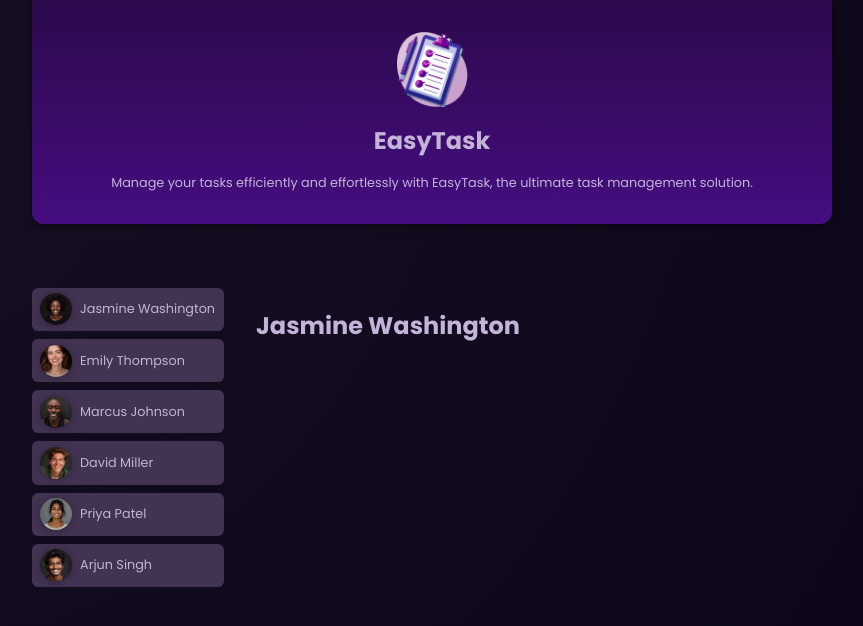
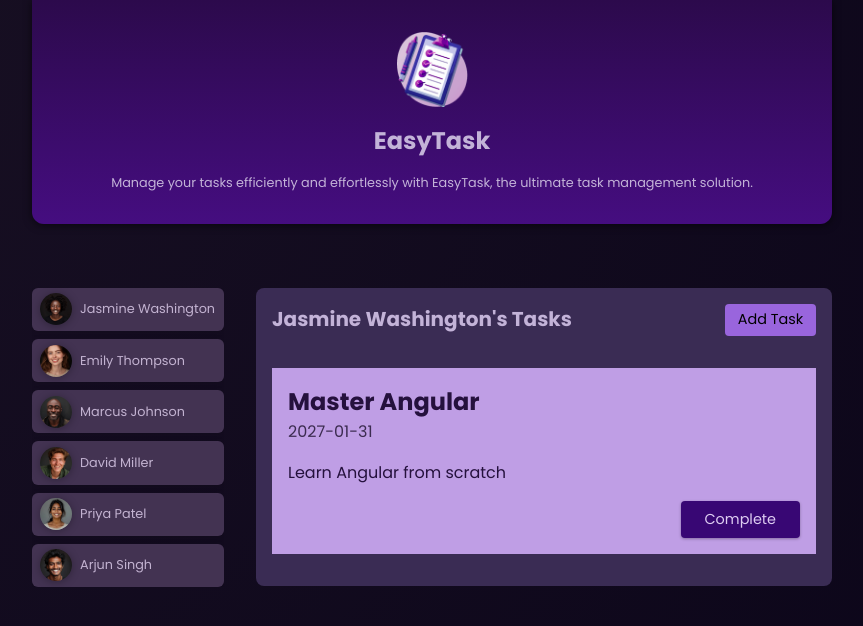
Before and after one commit to bhupi29491/first-angular-app, an Angular app: page / in a window 1280 px wide. Both pictures are taken after a click on the button "Jasmine Washington". Shown: the top 626 px of the page, without its empty margins (208-1071 px from the left). Built offline with nearby package versions, Linux system fonts and the light colour scheme.

Commit message:
Added task component and added models in the project

```diff
--- a/src/app/app.component.html
+++ b/src/app/app.component.html
@@ -10,7 +10,7 @@
     </ul>
 
     @if (selectedUser) {
-    <app-tasks [name]="selectedUser.name"></app-tasks>
+    <app-tasks [userId]="selectedUser.id" [name]="selectedUser.name"></app-tasks>
     } @else {
     <p id="fallback">Please select a user to see their tasks.</p>
     }
--- /dev/null
+++ b/src/app/tasks/task/task.component.css
@@ -0,0 +1,37 @@
+article {
+  padding: 1rem;
+  color: #25113d;
+  background-color: #bf9ee5;
+}
+
+h2 {
+  margin: 0;
+}
+
+time {
+  color: #3c2c50;
+}
+
+.actions {
+  text-align: right;
+  margin: 0;
+}
+
+.actions button {
+  font: inherit;
+  font-size: 0.9rem;
+  cursor: pointer;
+  background-color: #380774;
+  color: #decdf2;
+  border-radius: 4px;
+  padding: 0.5rem 1.5rem;
+  border: none;
+  box-shadow: 0 1px 3px rgba(0, 0, 0, 0.3);
+  transition: all 0.3s ease;
+}
+
+.actions button:hover,
+.actions button:active {
+  background-color: #4a0774;
+  box-shadow: 0 1px 6px rgba(0, 0, 0, 0.3);
+}
--- /dev/null
+++ b/src/app/tasks/task/task.component.html
@@ -0,0 +1,8 @@
+<article>
+    <h2>{{ task.title }}</h2>
+    <time>{{ task.dueDate }}</time>
+    <p>{{ task.summary }}</p>
+    <p class="actions">
+        <button>Complete</button>
+    </p>
+</article>
--- a/src/app/tasks/tasks.component.css
+++ b/src/app/tasks/tasks.component.css
@@ -0,0 +1,63 @@
+#tasks {
+  padding: 1rem;
+  border-radius: 8px;
+  max-height: 60vh;
+  overflow: auto;
+  background-color: #3a2c54;
+}
+
+header {
+  display: flex;
+  justify-content: space-between;
+  align-items: flex-start;
+  margin-bottom: 2rem;
+  gap: 1rem;
+}
+
+h2 {
+  margin: 0;
+  font-size: 0.9rem;
+  width: 60%;
+  text-wrap: balance;
+}
+
+menu {
+  margin: 0;
+  padding: 0;
+}
+
+menu button {
+  font: inherit;
+  cursor: pointer;
+  background-color: #9965dd;
+  border-radius: 4px;
+  border: none;
+  padding: 0.35rem 0.8rem;
+  font-size: 0.9rem;
+}
+
+menu button:hover,
+menu button:active {
+  background-color: #a565dd;
+}
+
+ul {
+  list-style: none;
+  margin: 1rem 0;
+  padding: 0;
+  display: flex;
+  flex-direction: column;
+  gap: 1rem;
+  max-height: 50vh;
+  overflow: auto;
+}
+
+@media (min-width: 768px) {
+  h2 {
+    font-size: 1.25rem;
+  }
+
+  menu {
+    width: auto;
+  }
+}
--- a/src/app/tasks/tasks.component.html
+++ b/src/app/tasks/tasks.component.html
@@ -1 +1,17 @@
-<h2>{{ name }}</h2>
+<section id="tasks">
+    <header>
+        <h2>{{ name }}'s Tasks</h2>
+        <menu>
+            <button>Add Task</button>
+        </menu>
+    </header>
+
+    <ul>
+        @for (task of selectedUserTasks; track task.id) {
+        <li>
+            <app-task [task]="task" />
+        </li>
+        }
+    </ul>
+
+</section>
--- a/src/app/tasks/tasks.component.ts
+++ b/src/app/tasks/tasks.component.ts
@@ -1,11 +1,40 @@
 import { Component, Input } from '@angular/core';
+import { TaskComponent } from './task/task.component';
 
 @Component({
-  imports: [],
+  imports: [TaskComponent],
   selector: 'app-tasks',
   styleUrl: './tasks.component.css',
   templateUrl: './tasks.component.html',
 })
 export class TasksComponent {
-  @Input() name?: string;
+  @Input({ required: true }) userId!: string;
+  @Input({ required: true }) name!: string;
+  tasks = [
+    {
+      id: 't1',
+      userId: 'u1',
+      title: 'Master Angular',
+      summary: 'Learn Angular from scratch',
+      dueDate: '2027-01-31',
+    },
+    {
+      id: 't2',
+      userId: 'u3',
+      title: 'Build first prototype',
+      summary: 'Build a first prototype of the online shop website',
+      dueDate: '2027-05-31',
+    },
+    {
+      id: 't3',
+      userId: 'u3',
+      title: 'Prepare issue template',
+      summary: 'Prepare and describe an issue template which will help with project management',
+      dueDate: '2027-06-15',
+    },
+  ];
+
+  get selectedUserTasks() {
+    return this.tasks.filter((task) => task.userId === this.userId);
+  }
 }
--- /dev/null
+++ b/src/app/user/user.model.ts
@@ -0,0 +1,5 @@
+export interface User {
+  id: string;
+  avatar: string;
+  name: string;
+}
```
Also changed, not shown: src/app/tasks/task/task.component.ts (added, +12 -0 lines), src/app/tasks/task/task.model.ts (added, +7 -0 lines), src/app/user/user.component.ts (+1 -12 lines).
